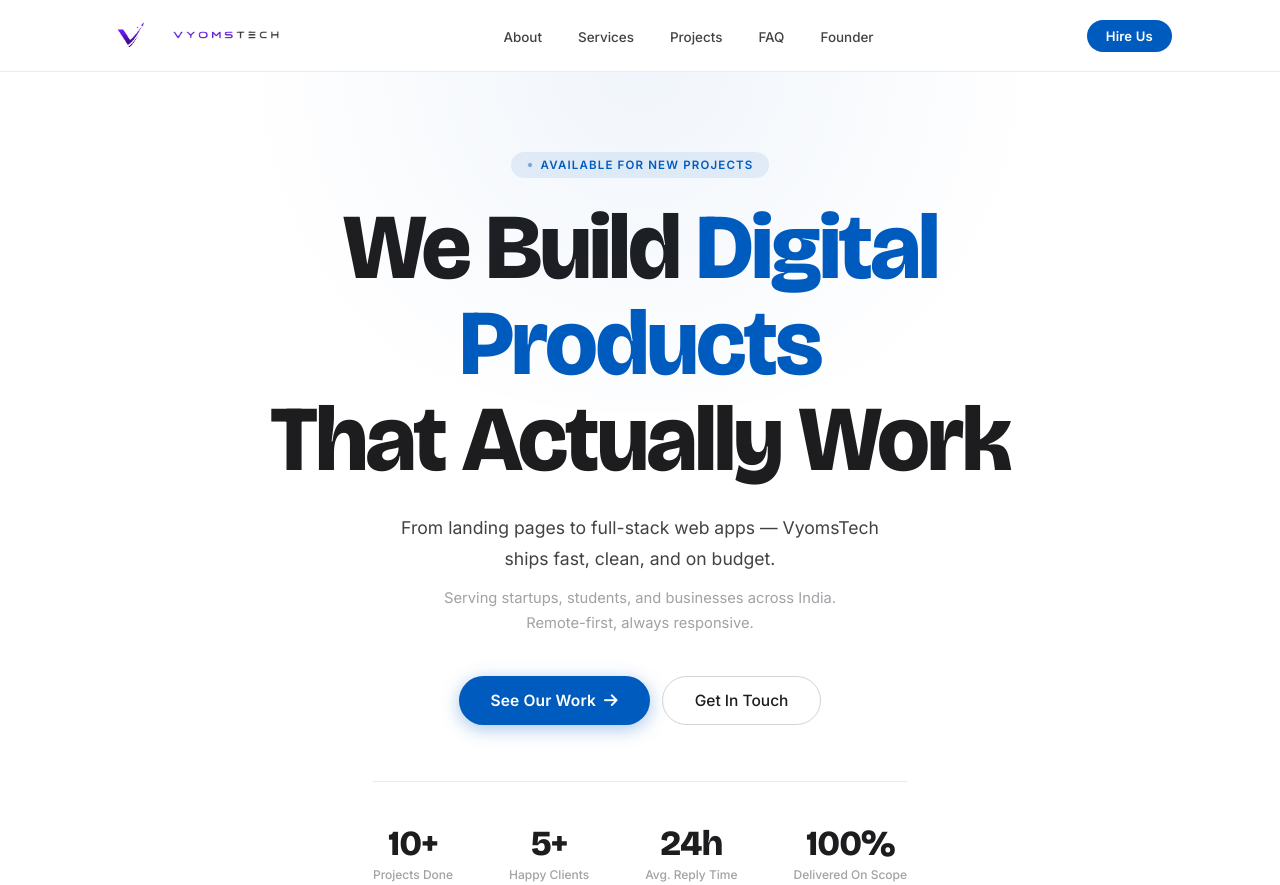
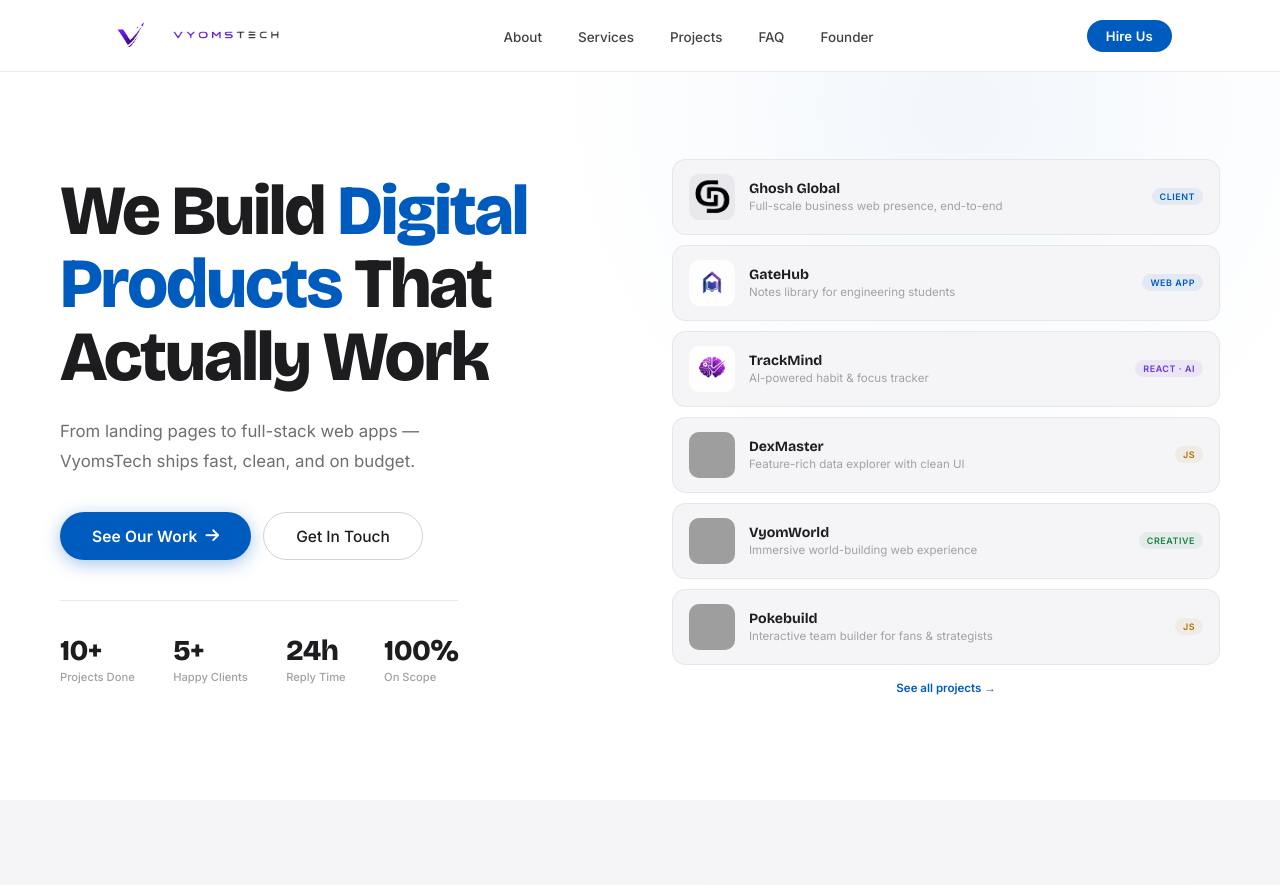
Before and after one commit to amanmehta276/VyomTech, a plain HTML site: page frontend/index.html in a window 1280 px wide. Shown: the top 885 px of the page. Drawn offline with nearby package versions, Linux system fonts and the light colour scheme; grey boxes are pictures that could not be loaded.

Commit message:
Updated project

```diff
--- a/frontend/index.html
+++ b/frontend/index.html
@@ -145,65 +145,99 @@
 }
 .sb{font-size:clamp(0.88rem,2vw,0.97rem);color:var(--ink3);line-height:1.8;font-weight:400;max-width:460px}
 
-/* ── HERO ── FIX: Clear focal point — h1 is the anchor, value prop immediately below ── */
+/* ── HERO ── */
 .hero{
   min-height:100vh;
-  padding:calc(var(--nav-h) + clamp(3rem,8vw,5rem)) clamp(1.2rem,5%,3rem) clamp(3rem,6vw,5rem);
-  display:flex;flex-direction:column;align-items:center;
-  justify-content:center;text-align:center;
+  padding:calc(var(--nav-h) + clamp(2rem,6vw,4rem)) clamp(1.2rem,5%,3rem) clamp(3rem,6vw,5rem);
+  display:flex;align-items:center;
   position:relative;overflow:hidden;
 }
 .hero::before{
   content:'';position:absolute;
   width:min(900px,130vw);height:min(700px,100vw);
   border-radius:50%;
-  background:radial-gradient(circle,rgba(0,91,191,0.06) 0%,transparent 70%);
-  top:-30%;left:50%;transform:translateX(-50%);pointer-events:none;
+  background:radial-gradient(circle,rgba(0,91,191,0.05) 0%,transparent 70%);
+  top:-30%;right:-10%;pointer-events:none;
 }
-
-/* FIX: Visual Hierarchy — eyebrow label above h1 to orient user immediately */
-.hero-eyebrow{
-  display:inline-flex;align-items:center;gap:8px;
-  font-size:0.72rem;font-weight:700;letter-spacing:0.1em;
-  text-transform:uppercase;color:var(--blue);
-  background:rgba(0,91,191,0.09);
-  padding:6px 16px;border-radius:980px;
-  margin-bottom:1.4rem;
+.hero-inner{
+  max-width:1160px;width:100%;margin:0 auto;
+  display:grid;grid-template-columns:1fr 1fr;
+  gap:clamp(2rem,5vw,5rem);align-items:center;
 }
-.hero-eyebrow .dot{
-  width:6px;height:6px;border-radius:50%;
-  background:var(--blue);animation:pulse 2s infinite;
+/* LEFT — text */
+.hero-left{
+  display:flex;flex-direction:column;
+  align-items:flex-start;text-align:left;
 }
-@keyframes pulse{
-  0%,100%{opacity:1;transform:scale(1)}
-  50%{opacity:0.5;transform:scale(0.7)}
-}
-
 .hero h1{
   font-family:'Bricolage Grotesque',sans-serif;
-  font-size:clamp(2.4rem,7.5vw,5.8rem);
-  font-weight:800;line-height:1.03;letter-spacing:-2.5px;
-  color:var(--ink);margin-bottom:1.6rem;
-  max-width:min(860px,100%);
+  font-size:clamp(2.2rem,5.5vw,4.6rem);
+  font-weight:800;line-height:1.04;letter-spacing:-2px;
+  color:var(--ink);margin-bottom:1.4rem;
 }
 .hero h1 .blue{color:var(--blue)}
+.hero-sub{
+  font-size:clamp(0.92rem,1.8vw,1.05rem);
+  color:var(--ink3);font-weight:400;
+  line-height:1.78;margin-bottom:2.2rem;
+  max-width:420px;
+}
+.btns{display:flex;gap:12px;flex-wrap:wrap;justify-content:flex-start}
 
-/* FIX: Value proposition — more specific, outcome-oriented */
-.hero-sub{
-  font-size:clamp(0.95rem,2.5vw,1.1rem);
-  color:var(--ink2);font-weight:400;
-  max-width:min(520px,100%);line-height:1.75;
-  margin-bottom:0.75rem;
+/* RIGHT — project cards */
+.hero-right{
+  display:flex;flex-direction:column;gap:10px;
+  position:relative;
 }
-/* FIX: Secondary value sentence visible below main sub */
-.hero-sub2{
-  font-size:clamp(0.82rem,2vw,0.92rem);
-  color:var(--ink4);font-weight:400;
-  max-width:min(420px,100%);line-height:1.7;
-  margin:0 auto 2.5rem;
+.hero-proj{
+  background:var(--g1);border-radius:14px;
+  border:1px solid rgba(0,0,0,0.06);
+  padding:14px 16px;
+  display:flex;align-items:center;gap:14px;
+  transition:all .25s;cursor:default;
+  position:relative;overflow:hidden;
 }
-
-.btns{display:flex;gap:12px;justify-content:center;flex-wrap:wrap}
+.hero-proj:hover{
+  background:var(--w);
+  border-color:rgba(0,91,191,0.15);
+  box-shadow:0 8px 28px rgba(0,0,0,0.07);
+  transform:translateX(4px);
+}
+.hero-proj-thumb{
+  width:46px;height:46px;border-radius:10px;
+  background:var(--g2);flex-shrink:0;overflow:hidden;
+  display:flex;align-items:center;justify-content:center;
+  font-size:1.2rem;
+}
+.hero-proj-thumb img{width:100%;height:100%;object-fit:cover}
+.hero-proj-info{flex:1;min-width:0}
+.hero-proj-name{
+  font-family:'Bricolage Grotesque',sans-serif;
+  font-size:0.88rem;font-weight:700;color:var(--ink);
+  white-space:nowrap;overflow:hidden;text-overflow:ellipsis;
+}
+/* faded description — lower right feel */
+.hero-proj-desc{
+  font-size:0.72rem;color:var(--ink4);
+  margin-top:2px;font-weight:400;
+  white-space:nowrap;overflow:hidden;text-overflow:ellipsis;
+}
+.hero-proj-badge{
+  font-size:0.56rem;font-weight:700;
+  letter-spacing:0.06em;text-transform:uppercase;
+  padding:3px 8px;border-radius:980px;flex-shrink:0;
+}
+.hpb-w{background:rgba(0,91,191,0.08);color:var(--blue)}
+.hpb-a{background:rgba(108,53,222,0.08);color:#6c35de}
+.hpb-g{background:rgba(29,131,72,0.08);color:#1d8348}
+.hpb-o{background:rgba(176,111,0,0.08);color:#b06f00}
+/* subtle "more" row */
+.hero-more{
+  text-align:center;font-size:0.72rem;color:var(--ink4);
+  padding:6px 0;font-weight:400;
+}
+.hero-more a{color:var(--blue);font-weight:600;text-decoration:none}
+.hero-more a:hover{text-decoration:underline}
 
 /* FIX: Primary CTA — stronger contrast, clear label, icon for affordance */
 .btn-p{
@@ -231,16 +265,16 @@
 .btn-s:hover{background:var(--g1);border-color:var(--g2)}
 
 .stats{
-  display:flex;gap:clamp(1.5rem,5vw,3.5rem);
-  margin-top:3.5rem;border-top:1px solid var(--g2);
-  padding-top:2.5rem;flex-wrap:wrap;justify-content:center;
+  display:flex;gap:clamp(1.2rem,3vw,2.5rem);
+  margin-top:2.5rem;border-top:1px solid var(--g2);
+  padding-top:2rem;flex-wrap:wrap;justify-content:flex-start;
 }
 .stat-num{
   font-family:'Bricolage Grotesque',sans-serif;
-  font-size:clamp(1.5rem,4vw,2.2rem);font-weight:800;
-  letter-spacing:-1px;color:var(--ink);
+  font-size:clamp(1.3rem,3vw,1.8rem);font-weight:800;
+  letter-spacing:-0.5px;color:var(--ink);
 }
-.stat-lbl{font-size:clamp(0.66rem,2vw,0.75rem);color:var(--ink4);margin-top:2px;text-align:center;font-weight:500}
+.stat-lbl{font-size:clamp(0.62rem,1.5vw,0.7rem);color:var(--ink4);margin-top:2px;font-weight:500}
 
 /* ── ABOUT ── */
 .about{background:var(--g1)}
@@ -646,7 +680,14 @@
 @media(max-width:900px){
   .nav-links,.nav-cta{display:none}
   .ham{display:flex}
-  .hero h1{letter-spacing:-1.5px}
+  /* hero stacks on tablet */
+  .hero{padding-top:calc(var(--nav-h) + 2.5rem)}
+  .hero-inner{grid-template-columns:1fr;gap:2.5rem}
+  .hero-left{align-items:center;text-align:center}
+  .hero h1{letter-spacing:-1.5px;font-size:clamp(2.2rem,6vw,3.4rem)}
+  .hero-sub{max-width:100%;text-align:center}
+  .btns{justify-content:center}
+  .stats{justify-content:center}
   .about-g{grid-template-columns:1fr;gap:2.5rem}
   .srv-g{grid-template-columns:repeat(2,1fr)}
   .proc-g{grid-template-columns:repeat(2,1fr)}
@@ -663,8 +704,8 @@
 }
 
 @media(max-width:640px){
-  /* FIX: Mobile — CTA remains prominent, not reduced */
-  .hero h1{letter-spacing:-1px}
+  .hero h1{letter-spacing:-1px;font-size:2rem}
+  .hero-right{display:none} /* hide project list on small mobile — too cramped */
   .btns{flex-direction:column;align-items:center;gap:12px}
   .btn-p,.btn-s{width:100%;max-width:300px;text-align:center;justify-content:center}
   .stats{gap:1.4rem}
@@ -742,25 +783,19 @@
 </div>
 
 <!-- ══ HERO ══ -->
-<!-- FIX: Visual Hierarchy — eyebrow → h1 (biggest) → specific value prop → CTAs → stats -->
 <main id="main">
 <section class="hero" id="home" aria-labelledby="hero-heading">
-  <div class="hero-eyebrow">
-    <span class="dot" aria-hidden="true"></span>
-    Available for new projects
-  </div>
+  <div class="hero-inner">
+
+    <!-- LEFT: headline + sub + CTAs + stats -->
+    <div class="hero-left reveal">
       <h1 id="hero-heading">
-    We Build <span class="blue">Digital Products</span><br>That Actually Work
+        We Build <span class="blue">Digital<br>Products</span> That<br>Actually Work
       </h1>
-  <!-- FIX: Value prop is now specific and outcome-focused -->
       <p class="hero-sub">
         From landing pages to full-stack web apps — VyomsTech ships fast, clean, and on budget.
       </p>
-  <p class="hero-sub2">
-    Serving startups, students, and businesses across India. Remote-first, always responsive.
-  </p>
       <div class="btns">
-    <!-- FIX: Primary CTA label tells exactly what happens next -->
         <a href="#works" class="btn-p">
           See Our Work <i class="fas fa-arrow-right" aria-hidden="true"></i>
         </a>
@@ -769,8 +804,64 @@
       <div class="stats" role="list">
         <div role="listitem"><div class="stat-num">10+</div><div class="stat-lbl">Projects Done</div></div>
         <div role="listitem"><div class="stat-num">5+</div><div class="stat-lbl">Happy Clients</div></div>
-    <div role="listitem"><div class="stat-num">24h</div><div class="stat-lbl">Avg. Reply Time</div></div>
-    <div role="listitem"><div class="stat-num">100%</div><div class="stat-lbl">Delivered On Scope</div></div>
+        <div role="listitem"><div class="stat-num">24h</div><div class="stat-lbl">Reply Time</div></div>
+        <div role="listitem"><div class="stat-num">100%</div><div class="stat-lbl">On Scope</div></div>
+      </div>
+    </div>
+
+    <!-- RIGHT: recent project cards -->
+    <div class="hero-right reveal">
+      <div class="hero-proj">
+        <div class="hero-proj-thumb"><img src="images/gg.png" alt="" onerror="this.parentElement.textContent='🌐'"></div>
+        <div class="hero-proj-info">
+          <div class="hero-proj-name">Ghosh Global</div>
+          <div class="hero-proj-desc">Full-scale business web presence, end-to-end</div>
+        </div>
+        <span class="hero-proj-badge hpb-w">Client</span>
+      </div>
+      <div class="hero-proj">
+        <div class="hero-proj-thumb"><img src="images/WhatsApp Image 2026-05-14 at 16.43.17.jpeg" alt="" onerror="this.parentElement.textContent='📚'"></div>
+        <div class="hero-proj-info">
+          <div class="hero-proj-name">GateHub</div>
+          <div class="hero-proj-desc">Notes library for engineering students</div>
+        </div>
+        <span class="hero-proj-badge hpb-w">Web App</span>
+      </div>
+      <div class="hero-proj">
+        <div class="hero-proj-thumb"><img src="images/image.png" alt="" onerror="this.parentElement.textContent='🧠'"></div>
+        <div class="hero-proj-info">
+          <div class="hero-proj-name">TrackMind</div>
+          <div class="hero-proj-desc">AI-powered habit & focus tracker</div>
+        </div>
+        <span class="hero-proj-badge hpb-a">React · AI</span>
+      </div>
+      <div class="hero-proj">
+        <div class="hero-proj-thumb"><img src="images/dx.png" alt="" onerror="this.parentElement.textContent='🔍'"></div>
+        <div class="hero-proj-info">
+          <div class="hero-proj-name">DexMaster</div>
+          <div class="hero-proj-desc">Feature-rich data explorer with clean UI</div>
+        </div>
+        <span class="hero-proj-badge hpb-o">JS</span>
+      </div>
+      <div class="hero-proj">
+        <div class="hero-proj-thumb"><img src="images/vim.png" alt="" onerror="this.parentElement.textContent='🌍'"></div>
+        <div class="hero-proj-info">
+          <div class="hero-proj-name">VyomWorld</div>
+          <div class="hero-proj-desc">Immersive world-building web experience</div>
+        </div>
+        <span class="hero-proj-badge hpb-g">Creative</span>
+      </div>
+      <div class="hero-proj">
+        <div class="hero-proj-thumb"><img src="images/pb.png" alt="" onerror="this.parentElement.textContent='⚡'"></div>
+        <div class="hero-proj-info">
+          <div class="hero-proj-name">Pokebuild</div>
+          <div class="hero-proj-desc">Interactive team builder for fans & strategists</div>
+        </div>
+        <span class="hero-proj-badge hpb-o">JS</span>
+      </div>
+      <div class="hero-more"><a href="#works">See all projects →</a></div>
+    </div>
+
   </div>
 </section>
 
```
Lines whose indentation alone changed are shown as unchanged.
